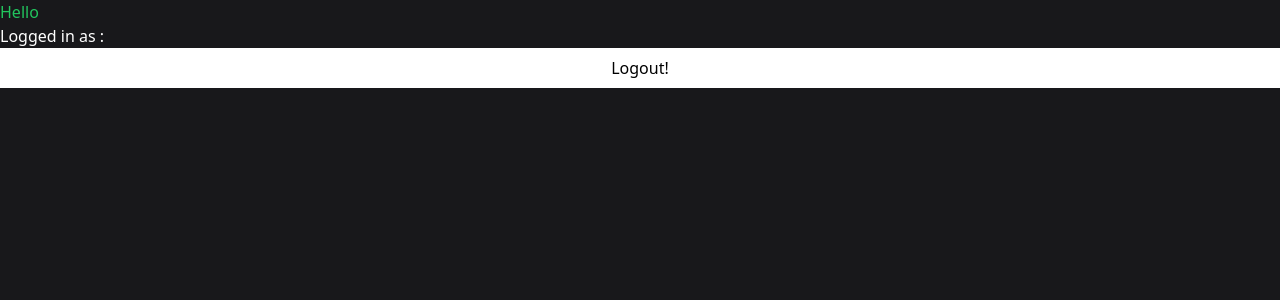
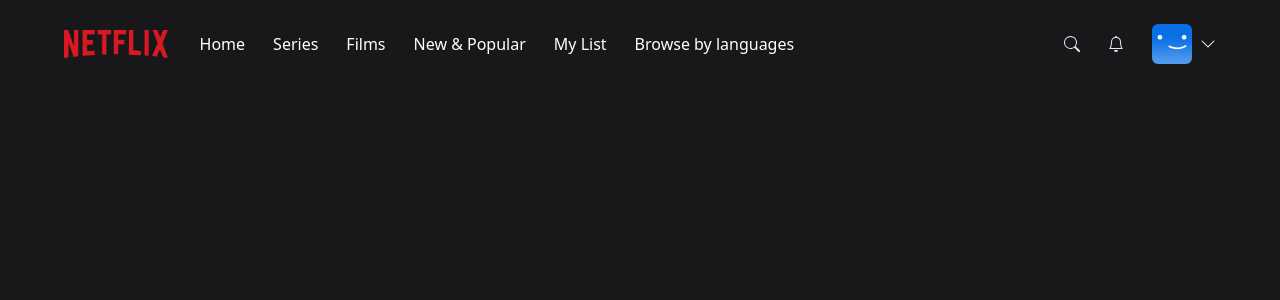
Before and after one commit to selenkunkcu/netflix-clone, a Next.js app: page / in a window 1280 px wide. Shown: the top 300 px of the page. Built offline with nearby package versions, Linux system fonts and the light colour scheme; no server answers; the database is empty; sample sign-in values are in the browser's storage.

Commit message:
Navbar added

```diff
--- /dev/null
+++ b/components/AccountMenu.tsx
@@ -0,0 +1,32 @@
+import React from 'react'
+import { signOut } from 'next-auth/react'
+
+interface AccountMenuProps{
+    visible?: boolean;
+}
+
+const AccountMenu: React.FC<AccountMenuProps> =  ({ visible }) => {
+
+    if(!visible) return null;
+
+
+    return (
+        <div className='bg-black w-56 absolute top-14 right-0 py-5 flex-col border-2 border-gray-800 flex'>
+            <div className='flex flex-col gap-3'>
+                <div className='px-3 group/item flex flex-row gap-3 items-center w-full'>
+                    <img className='w-8 rounded-md' src="/images/default-blue.png" alt="profiles" />
+                    <p className='text-white text-sm group-hover/item:underline'>
+                        Username
+                    </p>
+                </div>
+
+                <hr className='bg-gray-600 border-0 h-px my-4' />
+                <div onClick={() => signOut()} className='px-3 text-center text-white text-sm hover:underline'>
+                    Sign out of Netflix
+                </div>
+            </div>
+        </div>
+    )
+}
+
+export default AccountMenu
--- /dev/null
+++ b/components/MobileMenu.tsx
@@ -0,0 +1,37 @@
+import React from 'react'
+
+interface MobileMenuProps {
+    visible?: boolean;
+}
+
+const MobileMenu: React.FC<MobileMenuProps> =  ({ visible }) => {
+
+    if(!visible) return null;
+
+  return (
+    <div className='bg-black w-56 absolute top-8 left-0 py-5 flex-col border-2 border-gray-800 flex'>
+        <div className='flex flex-col gap-4'>
+            <div className='px-3 text-center text-white hover:underline'>
+                Home
+            </div>
+            <div className='px-3 text-center text-white hover:underline'>
+                Series
+            </div>
+            <div className='px-3 text-center text-white hover:underline'>
+                Films
+            </div>
+            <div className='px-3 text-center text-white hover:underline'>
+                New & Popular
+            </div>
+            <div className='px-3 text-center text-white hover:underline'>
+                My List
+            </div>
+            <div className='px-3 text-center text-white hover:underline'>
+                Browse by languages
+            </div>
+        </div>
+    </div>
+  )
+}
+
+export default MobileMenu
--- /dev/null
+++ b/components/Navbar.tsx
@@ -0,0 +1,79 @@
+import { useCallback, useEffect, useState } from "react"
+import { BsChevronDown, BsSearch, BsBell } from "react-icons/bs"
+
+import NavbarItem from "./NavbarItem"
+import MobileMenu from "./MobileMenu"
+import AccountMenu from "./AccountMenu";
+
+const TOP_OFFSET = 66;
+
+export default function Navbar() {
+
+    const [showMobileMenu, setShowMobileMenu] = useState(false);
+    const [showAccountMenu, setShowAccountMenu] = useState(false);
+    const [showBackground, setShowBackground] = useState(false);
+
+    useEffect(() => {
+        const handleScroll = () => {
+            if (window.scrollY >= TOP_OFFSET) {
+                setShowBackground(true);
+            } else {
+                setShowBackground(false);
+            }
+        }
+
+        window.addEventListener('scroll', handleScroll)
+
+        return () => {
+            window.removeEventListener('scroll', handleScroll)
+        }
+    }, [])
+
+    const toggleMobileMenu = useCallback(() => {
+        setShowMobileMenu((current) => !current);
+    }, []);
+    const toggleAccountMenu = useCallback(() => {
+        setShowAccountMenu((current) => !current);
+    }, []);
+
+    return (
+       <nav className="w-full fixed z-40">
+            <div className={`px-4 md:px-16 py-6 flex flex-row items-center transition duration-500 ${showBackground ? 'bg-zinc-900 bg-opacity-90': ''}`}>
+                <img className="h-4 lg:h-7" src="/images/logo.png" alt="Logo" />
+                <div className="flex-row ml-8 gap-7 hidden lg:flex">
+
+                    <NavbarItem label="Home"/>
+                    <NavbarItem label="Series"/>
+                    <NavbarItem label="Films"/>
+                    <NavbarItem label="New & Popular"/>
+                    <NavbarItem label="My List"/>
+                    <NavbarItem label="Browse by languages"/>
+                </div>
+
+                <div onClick={toggleMobileMenu} className="lg:hidden flex flex-row items-center gap-2 ml-8 cursor-pointer relative">
+                    <p className="text-white text-ms">Browse</p>
+                    <BsChevronDown  className={`text-white transition ${showMobileMenu ? 'rotate-180' : 'rotate-0'}`}/>
+                    <MobileMenu visible={showMobileMenu}/>
+                </div>
+
+                <div className="flex flex-row ml-auto gap-7 items-center">
+                    <div className="text-gray-200 hover:text-gray-300 cursor-pointer transition">
+                        <BsSearch/>
+                    </div>
+                    <div className="text-gray-200 hover:text-gray-300 cursor-pointer transition">
+                        <BsBell/>
+                    </div>
+
+                    <div onClick={toggleAccountMenu} className="flex flex-row items-center gap-2 cursor-pointer relative">
+                        <div className="w-6 h-6 lg:w-10 lg:h-10 rounded-md overflow-hidden">
+                            <img src="/images/default-blue.png" alt="Profile" />
+                        </div>
+                        <BsChevronDown className={`text-white transition ${showAccountMenu ? 'rotate-180' : 'rotate-0'}`}/>
+                        <AccountMenu visible={showAccountMenu}/>
+                    </div>
+
+                </div>
+            </div>
+       </nav>
+    )
+}
--- /dev/null
+++ b/components/NavbarItem.tsx
@@ -0,0 +1,15 @@
+import React from "react";
+
+interface NavbarItemProps {
+    label: string;
+}
+
+const NavbarItem: React.FC<NavbarItemProps> = ({label}) => {
+  return (
+    <div className="text-white cursor-pointer hover:text-gray-300 transition">
+        {label}
+    </div>
+  )
+}
+
+export default NavbarItem;
--- a/pages/index.tsx
+++ b/pages/index.tsx
@@ -1,7 +1,7 @@
 import { NextPageContext } from "next";
-import { getSession, signOut } from "next-auth/react";
+import { getSession } from "next-auth/react";
 
-import useCurrentUser from "@/hooks/useCurrentUser";
+import Navbar from "@/components/Navbar";
 
 export async function getServerSideProps(context: NextPageContext) {
   const session = await getSession(context);
@@ -22,18 +22,10 @@
 
 export default function Home() {
 
-  const { data: user } = useCurrentUser();
-
-  console.log("userrr-- ", user);
-
-
   return (
     <>
-      <h1 className="txt-4xl text-green-500">
-        Hello
-      </h1>
-    <p className="text-white">Logged in as : {user?.name}</p>
-      <button className="h-10 w-full bg-white" onClick={() => signOut()}>Logout!</button>
+      <Navbar/>
+
     </>
   );
 }
```
